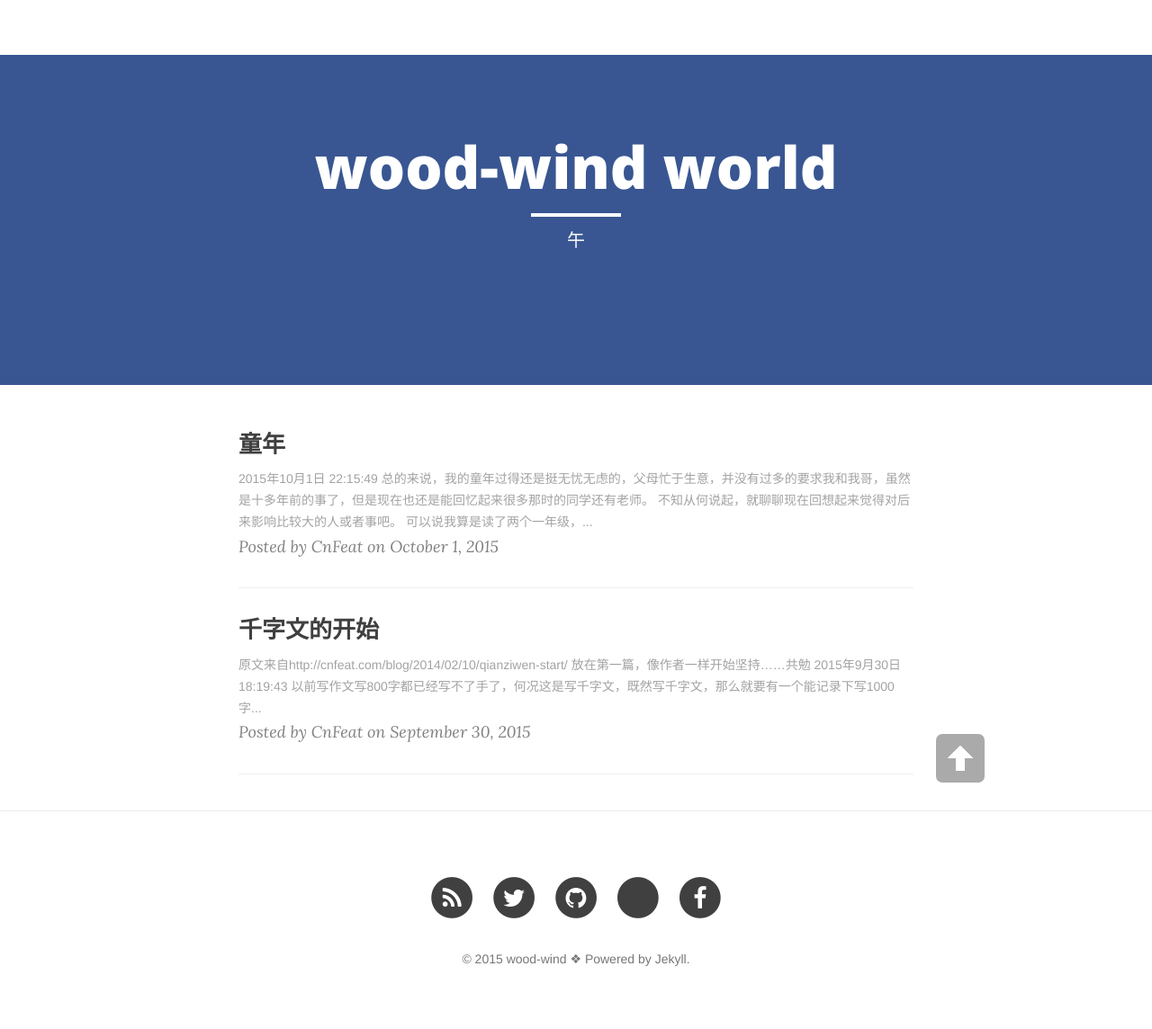
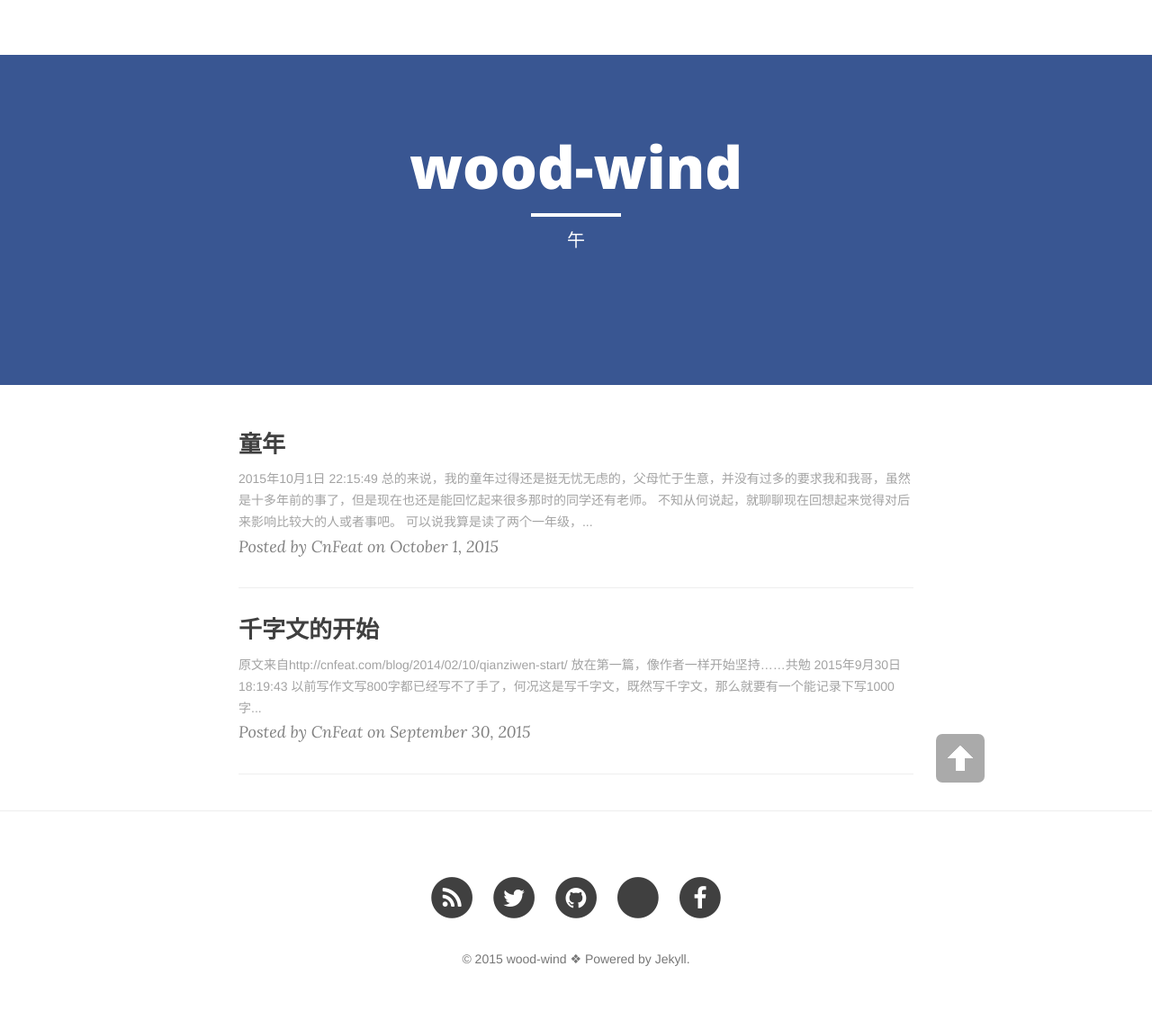
Before and after one commit to wood-wind/wood-wind.github.io, a Jekyll site: the page built from index.html, in a window 1280 px wide. Shown: the whole page at 90% size. Built offline with Jekyll 4.4.1, drawn with Linux system fonts in a browser that asks for light colours; nearby versions of some CDN libraries; the list of posts is cut into pages by our own code.

Commit message:
Update _config.yml

```diff
--- a/_config.yml
+++ b/_config.yml
@@ -1,5 +1,5 @@
 # Site settings
-title: wood-wind world
+title: wood-wind
 header-img: "img/facebook.jpg"
 tagline: "cn"
 description: ""
```
